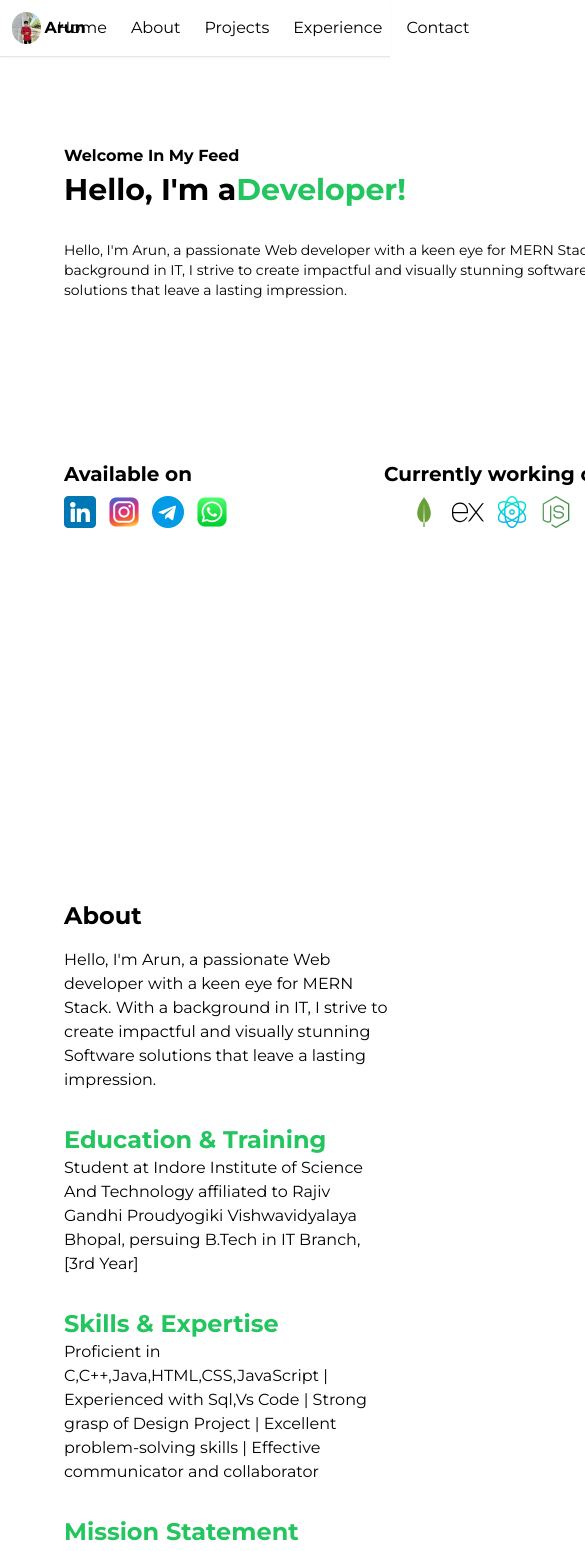
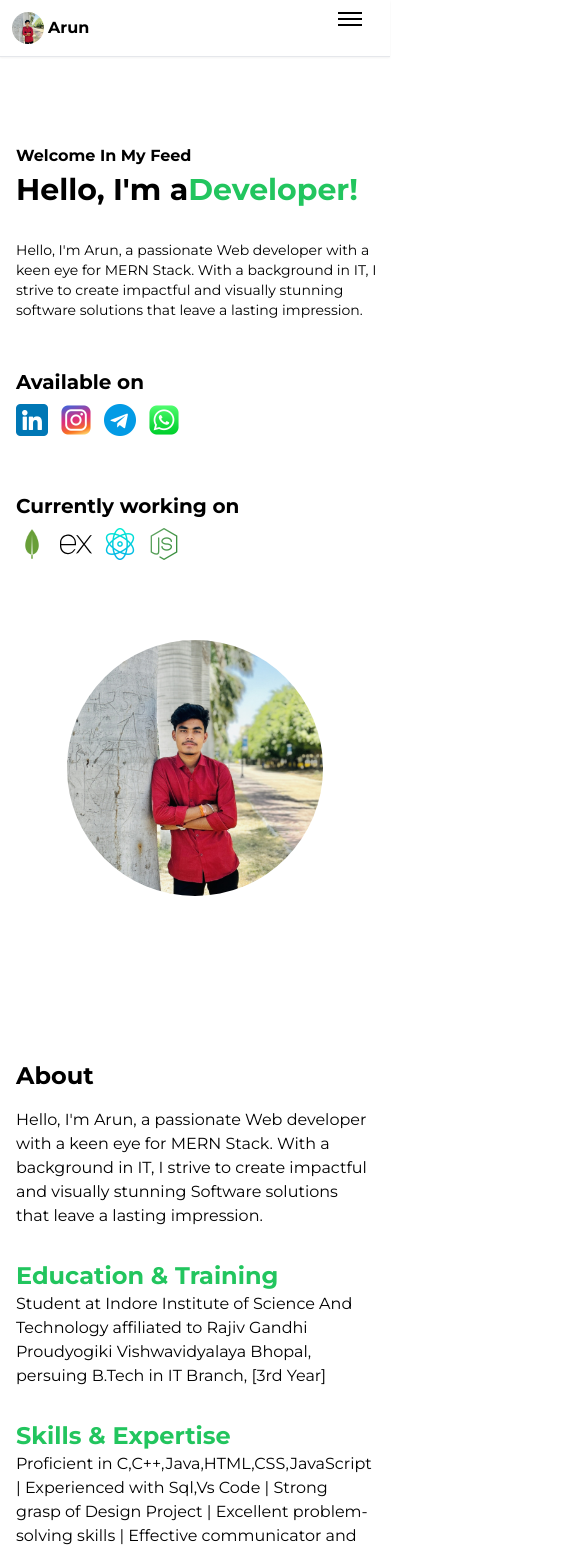
Before and after one commit to arunmeenaa/Portfolio, a React (Vite) app: page / in a window 390 px wide. Shown: the top 1551 px of the page, 585 px wide, since content can reach past the window. Built offline with nearby package versions, Linux system fonts and the light colour scheme.

Commit message:
Updated responsive code

```diff
--- a/src/components/About.jsx
+++ b/src/components/About.jsx
@@ -2,36 +2,37 @@ import React from "react";
 
 function About() {
   return (
-    <div id="about" className="font-montserrat pb-10 pt-5 ">
-      <div className="text-2xl font-bold pl-16 pt-16">About</div>
-      <div className="pt-4 pl-16">
+    <div id="about" className="font-montserrat pb-10 pt-5">
+      <div className="text-2xl font-bold pl-4 md:pl-16 pt-16">About</div>
+      <div className="pt-4 pl-4 md:pl-16 pr-4 md:pr-0">
         Hello, I'm Arun, a passionate Web developer with a keen eye for MERN
         Stack. With a background in IT, I strive to create impactful and
         visually stunning Software solutions that leave a lasting impression.
       </div>
 
-      <div className="pl-16 pt-8">
+      <div className="pl-4 md:pl-16 pr-4 md:pr-0 pt-8">
         <div className="text-2xl font-bold text-green-500">
           Education & Training
         </div>
         <div>
-          Student at Indore Institute of Science And Technology affiliated to Rajiv Gandhi Proudyogiki Vishwavidyalaya Bhopal, persuing B.Tech in IT Branch, [3rd Year]
+          Student at Indore Institute of Science And Technology affiliated to
+          Rajiv Gandhi Proudyogiki Vishwavidyalaya Bhopal, persuing B.Tech in IT
+          Branch, [3rd Year]
         </div>
       </div>
 
-      <div className="pl-16 pt-8">
+      <div className="pl-4 md:pl-16 pr-4 md:pr-0 pt-8">
         <div className="text-2xl font-bold text-green-500">
           Skills & Expertise
         </div>
         <div>
-          Proficient in C,C++,Java,HTML,CSS,JavaScript | Experienced with Sql,Vs Code | Strong grasp of Design Project |
-          Excellent problem-solving skills | Effective communicator and
-          collaborator
+          Proficient in C,C++,Java,HTML,CSS,JavaScript | Experienced with
+          Sql,Vs Code | Strong grasp of Design Project | Excellent
+          problem-solving skills | Effective communicator and collaborator
         </div>
       </div>
 
-
-      <div className="pl-16 pt-8">
+      <div className="pl-4 md:pl-16 pr-4 md:pr-0 pt-8">
         <div className="text-2xl font-bold text-green-500">
           Mission Statement
         </div>
@@ -44,17 +45,15 @@ function About() {
         </div>
       </div>
 
-      <div className="pl-16 pt-8">
-        <div className="text-2xl font-bold text-green-500">
-        Core Strengths
-        </div>
+      <div className="pl-4 md:pl-16 pr-4 md:pr-0 pt-8">
+        <div className="text-2xl font-bold text-green-500">Core Strengths</div>
         <div>
-       <ul class="list-disc pl-5 pt-3">
-        <li> Problem-solving mindset</li>
-        <li>Team collaboration</li>
-        <li>Adaptability </li>
-        <li>Communication skill</li>
-        </ul>
+          <ul className="list-disc pl-5 pt-3">
+            <li>Problem-solving mindset</li>
+            <li>Team collaboration</li>
+            <li>Adaptability</li>
+            <li>Communication skill</li>
+          </ul>
         </div>
       </div>
     </div>
--- a/src/components/Form.jsx
+++ b/src/components/Form.jsx
@@ -35,14 +35,14 @@ function Form() {
   return (
     <>
       <form onSubmit={handleSubmit(onSubmit)}>
-        <div id="contact" className="font-montserrat pl-16 pt-20">
+        <div id="contact" className="font-montserrat pl-4 md:pl-16 pt-20 pr-4 md:pr-0">
           <div className="font-bold text-2xl font-montserrat pb-5">
             Contact Me
           </div>
-          <div className="">Fill out this form bellow to contact me</div>
+          <div className="mb-6">Fill out this form below to contact me</div>
           <div className="flex justify-center">
-            <div className="bg-gray-200 p-6 rounded-lg shadow-lg w-80">
-              <h2 className="text-lg font-bold ">Send Your Message</h2>
+            <div className="bg-gray-200 p-6 rounded-lg shadow-lg w-full sm:w-96 md:w-80">
+              <h2 className="text-lg font-bold mb-4">Send Your Message</h2>
 
               <label className="block mb-1 font-semibold text-sm">
                 Full Name
@@ -53,9 +53,9 @@ function Form() {
                 placeholder="Enter your full name"
                 className="w-full mb-3 px-3 py-2 rounded-lg border border-gray-300 focus:outline-none focus:ring-2 focus:ring-blue-400"
               />
-              {errors.name && <span>This field is required</span>}
+              {errors.name && <span className="text-red-500 text-sm">This field is required</span>}
 
-              <label className="block mb-1 font-semibold text-sm">
+              <label className="block mb-1 font-semibold text-sm mt-3">
                 Email Address
               </label>
               <input
@@ -64,9 +64,9 @@ function Form() {
                 placeholder="Email address"
                 className="w-full mb-3 px-3 py-2 rounded-lg border border-gray-300 focus:outline-none focus:ring-2 focus:ring-blue-400"
               />
-              {errors.email && <span>This field is required</span>}
+              {errors.email && <span className="text-red-500 text-sm">This field is required</span>}
 
-              <label className="block mb-1 font-semibold text-sm">
+              <label className="block mb-1 font-semibold text-sm mt-3">
                 Message
               </label>
               <textarea
@@ -75,12 +75,12 @@ function Form() {
                 rows="3"
                 className="w-full mb-4 px-3 py-2 rounded-lg border border-gray-300 focus:outline-none focus:ring-2 focus:ring-blue-400"
               ></textarea>
-              {errors.message && <span>This field is required</span>}
+              {errors.message && <span className="text-red-500 text-sm">This field is required</span>}
 
               <button
                 type="submit"
                 disabled={isSending}
-                className="bg-black text-white px-4 py-2 rounded-lg hover:bg-gray-800 disabled:opacity-50"
+                className="bg-black text-white px-4 py-2 rounded-lg hover:bg-gray-800 disabled:opacity-50 w-full"
               >
                 {isSending ? "Sending..." : "Send"}
               </button>
--- a/src/components/Home.jsx
+++ b/src/components/Home.jsx
@@ -2,14 +2,17 @@ import React from "react";
 
 function Home() {
   return (
-    <div id="home" className="flex gap-72 pt-20 pb-72">
-      <div className="font-montserrat ">
-        <div className=" flex font-bold pt-16 pl-16">Welcome In My Feed</div>
-        <div className="pl-16 pt-1 font-bold text-3xl  flex">
+    <div
+      id="home"
+      className="flex flex-col md:flex-row gap-10 md:gap-72 pt-20 pb-20 md:pb-72 lg:pr-32"
+    >
+      <div className="font-montserrat flex-1">
+        <div className="flex font-bold pt-16 pl-4 md:pl-16">Welcome In My Feed</div>
+        <div className="pl-4 md:pl-16 pt-1 font-bold text-3xl flex flex-wrap">
           Hello, I'm a <span className="text-green-500"> Developer!</span>
         </div>
-        <div className="flex gap-96 ">
-          <div className="w-[650px] text-sm pl-16 pt-8 ">
+        <div className="flex flex-col md:flex-row">
+          <div className="w-full md:w-[650px] text-sm pl-4 md:pl-16 pt-8">
             Hello, I'm Arun, a passionate Web developer with a keen eye for MERN
             Stack. With a background in IT, I strive to create impactful and
             visually stunning software solutions that leave a lasting
@@ -17,99 +20,69 @@ function Home() {
           </div>
         </div>
 
-
-        <div className=" flex gap-36 pt-28 ">
-          <div className="pt-12 font-bold pl-16 text-xl w-60">
+        <div className="flex flex-col md:flex-row gap-10 md:gap-36 pt-12 md:pt-28">
+          {/* Available On */}
+          <div className="font-bold text-xl pl-4 md:pl-16">
             Available on
-            <div className="flex pt-2 flex-row gap-3">
-              <div>
+            <div className="flex flex-wrap pt-2 gap-3">
               <a
                 href="https://www.linkedin.com/in/arunmeena0312"
                 target="_blank"
                 rel="noopener noreferrer"
               >
                 <img
-                    className=" cursor-pointer size-8 hover:scale-110"
+                  className="cursor-pointer w-8 h-8 hover:scale-110"
                   src="/linkedin (1).png"
                   alt="linkedin"
                 />
               </a>
-              </div>
-              <div>
               <a
                 href="https://www.instagram.com/arunmeenaa___?igsh=MXIycmxwbHU2ZnZuMw=="
                 target="_blank"
                 rel="noopener noreferrer"
               >
                 <img
-                    className=" cursor-pointer size-8 hover:scale-110"
+                  className="cursor-pointer w-8 h-8 hover:scale-110"
                   src="/instagram.png"
                   alt="instagram"
                 />
               </a>
-              </div>
-              <div>
               <a
                 href="https://t.me/arunmeena_17"
                 target="_blank"
                 rel="noopener noreferrer"
               >
                 <img
-                    className=" cursor-pointer size-8 hover:scale-110"
+                  className="cursor-pointer w-8 h-8 hover:scale-110"
                   src="/telegram.png"
                   alt="telegram"
                 />
               </a>
-              </div>
-              <div>
               <img
-                  className=" cursor-pointer size-8 hover:scale-110"
+                className="cursor-pointer w-8 h-8 hover:scale-110"
                 src="/whatsapp.png"
                 alt="whatsapp"
               />
             </div>
           </div>
-          </div>
-          <div>
-            <div className=" font-bold text-xl pt-12 ">
+
+          {/* Currently Working On */}
+          <div className="font-bold text-xl pl-4 md:pl-6 pt-4 md:pt-12">
             Currently working on
-              <div className="flex pt-2 pl-6 flex-row gap-3">
-                <div>
-                  <img
-                    className=" cursor-pointer size-8"
-                    src="/mongodb.png"
-                    alt="mongodb"
-                  />
-                </div>
-                <div>
-                  <img
-                    className=" cursor-pointer size-8"
-                    src="/expressjs.svg"
-                    alt="express"
-                  />
-                </div>
-                <div>
-                  <img
-                    className=" cursor-pointer size-8"
-                    src="/reactt.png"
-                    alt="react"
-                  />
-                </div>
-                <div>
-                  <img
-                    className=" cursor-pointer size-8"
-                    src="/programing.png"
-                    alt="nodejs"
-                  />
+            <div className="flex flex-wrap pt-2 gap-3">
+              <img className="cursor-pointer w-8 h-8" src="/mongodb.png" alt="mongodb" />
+              <img className="cursor-pointer w-8 h-8" src="/expressjs.svg" alt="express" />
+              <img className="cursor-pointer w-8 h-8" src="/reactt.png" alt="react" />
+              <img className="cursor-pointer w-8 h-8" src="/programing.png" alt="nodejs" />
             </div>
           </div>
         </div>
       </div>
-        </div>
-      </div>
-      <div className="flex size-96 pt-20">
+
+      {/* Profile Image */}
+      <div className="flex justify-center md:justify-end pt-10 md:pt-20">
         <img
-          className="rounded-full w-[400px] h-[375px]  object-cover"
+          className="rounded-full w-64 h-64 md:w-[400px] md:h-[375px] object-cover"
           src="/home..jpg"
           alt=""
         />
--- a/src/components/Navbar.jsx
+++ b/src/components/Navbar.jsx
@@ -1,23 +1,51 @@
-import React from "react";
+import React, { useState } from "react";
 
 function Navbar() {
+  const [menuOpen, setMenuOpen] = useState(false);
+
   return (
     <div>
-      <div className=" fixed left-0 w-full bg-white  font-montserrat flex justify-between shadow-sm  border-b p-3">
+      <div className="fixed left-0 w-full bg-white font-montserrat flex justify-between shadow-sm border-b p-3 z-50">
 
         <div className="flex items-center gap-1">
-          <img className="  rounded-full object-cover w-8 h-8" src="/home..jpg" alt="Logo" />
-          <h2 className=" font-bold flex font-montserrat">Arun</h2>
+          <img
+            className="rounded-full object-cover w-8 h-8"
+            src="/home..jpg"
+            alt="Logo"
+          />
+          <h2 className="font-bold flex font-montserrat">Arun</h2>
         </div>
 
-         <ul className=" items-center gap-6 flex flex-row pr-6 ">
+
+        <ul className="hidden md:flex items-center gap-6 pr-6">
           <li><a href="#home" className="hover:text-blue-500">Home</a></li>
           <li><a href="#about" className="hover:text-blue-500">About</a></li>
           <li><a href="#project" className="hover:text-blue-500">Projects</a></li>
           <li><a href="#experience" className="hover:text-blue-500">Experience</a></li>
           <li><a href="#contact" className="hover:text-blue-500">Contact</a></li>
         </ul>
+
+
+        <button
+          onClick={() => setMenuOpen(!menuOpen)}
+          className="md:hidden flex flex-col gap-1 pr-4"
+        >
+          <span className="w-6 h-0.5 bg-black"></span>
+          <span className="w-6 h-0.5 bg-black"></span>
+          <span className="w-6 h-0.5 bg-black"></span>
+        </button>
       </div>
+
+
+      {menuOpen && (
+        <ul className="md:hidden flex flex-col gap-4 bg-white shadow-md p-4 pt-16 mt-[60px] border-t">
+          <li><a href="#home" className="hover:text-blue-500">Home</a></li>
+          <li><a href="#about" className="hover:text-blue-500">About</a></li>
+          <li><a href="#project" className="hover:text-blue-500">Projects</a></li>
+          <li><a href="#experience" className="hover:text-blue-500">Experience</a></li>
+          <li><a href="#contact" className="hover:text-blue-500">Contact</a></li>
+        </ul>
+      )}
     </div>
   );
 }
```
Also changed, not shown: src/components/Experience.jsx (+12 -36 lines), src/components/Footer.jsx (+14 -20 lines), src/components/Project.jsx (+13 -38 lines). Lines whose indentation alone changed are shown as unchanged.
